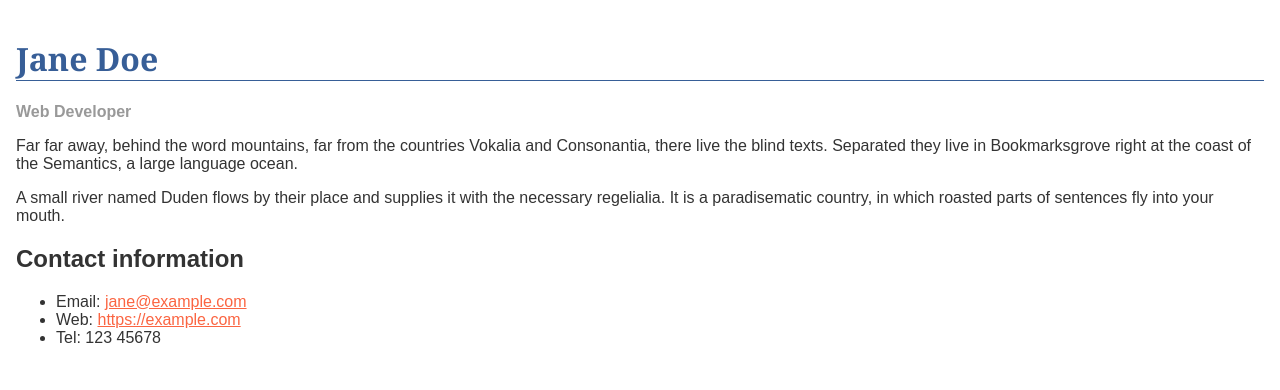
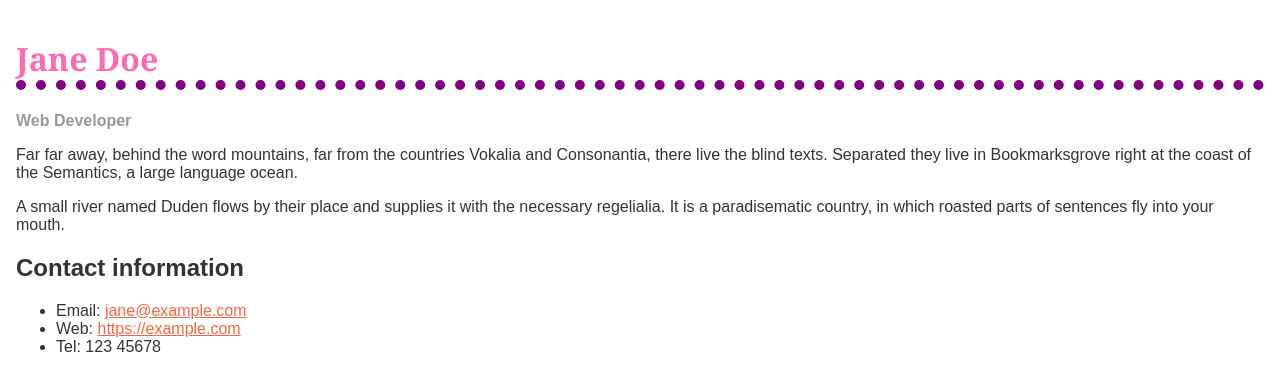
Before and after one commit to BladeLucas/INFT1206A3-P1, a plain HTML site: page index.html in a window 1280 px wide. Drawn offline with Linux system fonts and the light colour scheme.

Commit message:
changed the h1 css

```diff
--- a/index.html
+++ b/index.html
@@ -21,10 +21,10 @@
       }
 
       h1 {
-        color: #375e97;
+        color: hotpink;
         font-size: 2em;
         font-family: Georgia, "Times New Roman", Times, serif;
-        border-bottom: 1px solid #375e97;
+        border-bottom: 10px dotted purple;
       }
 
       h2 {
```
